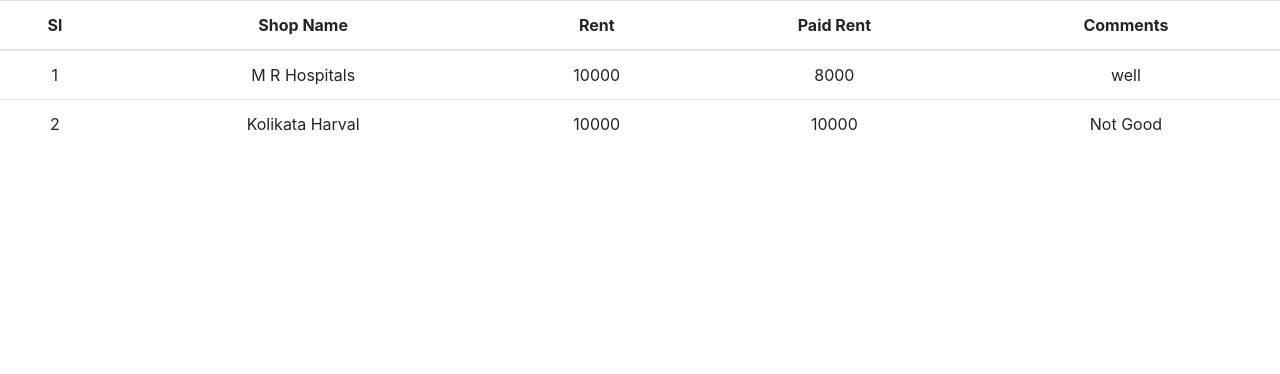
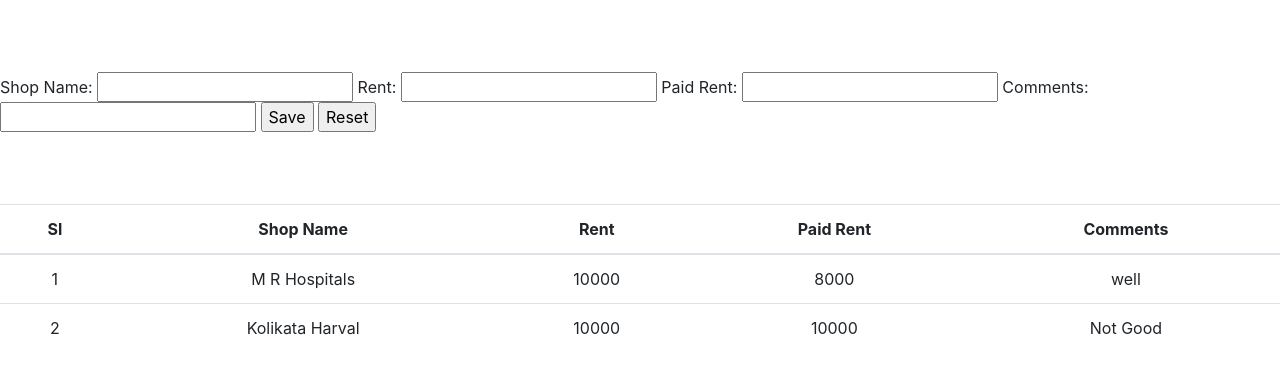
Before and after one commit to sunnny4u/School-Management-System, a Django app: page /student/shop/ in a window 1280 px wide. Shown: the part 56-430 px from the top of the page. Run offline with Django 3.2, Linux system fonts and the light colour scheme; data comes from the database, SQL or seed files in the repository; some libraries are stand-ins or nearby versions.

Commit message:
Add Data

```diff
--- a/school/urls.py
+++ b/school/urls.py
@@ -16,13 +16,14 @@ Including another URLconf
 from django.contrib import admin
 from django.urls import path,include
 
-from .views import home,information, check_number, blog_func, con_func
+from .views import home,information, check_number,blog_func, con_func
 
 
 
 urlpatterns = [
     path('admin/', admin.site.urls),
     path('home',home),
+    #path('',index),
     path('info/<district>',information),
     path('even-odd/<int:number>',check_number),
     path('blog',blog_func),
--- a/student/urls.py
+++ b/student/urls.py
@@ -1,8 +1,8 @@
 
-
+from django.contrib import admin
 from django.urls import path
 
-from .views import student_list,district_info,district_filter,upazila_info,shop_info
+from .views import student_list,district_info,district_filter,upazila_info,shop_info,create
 
 
 
@@ -13,6 +13,7 @@ urlpatterns=[
      path('dis/', district_info),
      path('upa/', upazila_info),
      path('shop/', shop_info),
+     path('create/', create),
      path('filt/<name>', district_filter)
 
 ]
--- a/student/views.py
+++ b/student/views.py
@@ -1,12 +1,9 @@
-from django.shortcuts import render
+from django.shortcuts import render,redirect
 from .models import StudentInfo,DistrictInfo,UpazilaInfo,ShopInfo
 
 # Create your views here.
 
-def shop_info(request):
-	all_shop = ShopInfo.objects.all()
-	context = {'shop':all_shop}
-	return render(request,'student/shop_list.html',context)
+
 
 def student_list(request):
 	all_student = StudentInfo.objects.all()
@@ -26,6 +23,27 @@ def upazila_info(request):
 	return render(request,'student/upazila_list.html',context)
 
 
+def shop_info(request):
+	all_shop = ShopInfo.objects.all()
+	context = {'shop':all_shop}
+	return render(request,'student/shop_list.html',context)
+
+def shop_filter(request,ShopName):
+	shop_filt = ShopInfo.objects.filter(rent=ShopName)
+	context = {'shop':shop_filt}
+	return render(request,'student/shop_list.html',context)
+
+
+def create(request):
+	print(request.POST)
+	shopname = request.GET['shopname']
+	rent = request.GET['rent']
+	paidrent = request.GET['paidrent']
+	comments = request.GET['comments']
+
+	msi = ShopInfo(shopname=shopname, rent=rent, paidrent=paidrent, comments=comments)
+	msi.save()
+	return redirect('/')
 
 
 
--- a/templates/index.html
+++ b/templates/index.html
@@ -4,6 +4,6 @@
 	<title></title>
 </head>
 <body>
-	<h1>Hello {{ name }}</h1>
+	<h1>Hello {{ name }} </h1>
 </body>
 </html>
--- a/templates/student/shop_list.html
+++ b/templates/student/shop_list.html
@@ -46,6 +46,28 @@
 	    </form>
 	  </div>
 	</nav>
+<br>
+<br>
+<br>
+
+<form action="/create">
+
+  {% csrf_token %}
+
+Shop Name: <input type="text" name="shopname" required>
+Rent:      <input type="text" name="rent" required>
+Paid Rent: <input type="text" name="paidrent" required>
+Comments:  <input type="text" name="comments" required>
+           <input type="submit" value="Save">
+           <input type="reset" value="Reset">
+
+
+</form>
+
+
+<br>
+<br>
+<br>
 
     <table class="table">
 	  <thead>
```
Also changed, not shown: school/views.py (line endings or trailing spaces).
